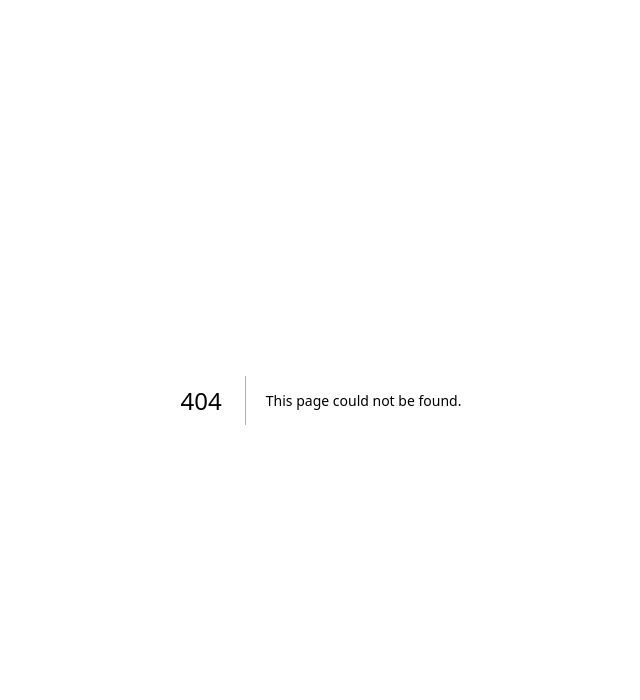
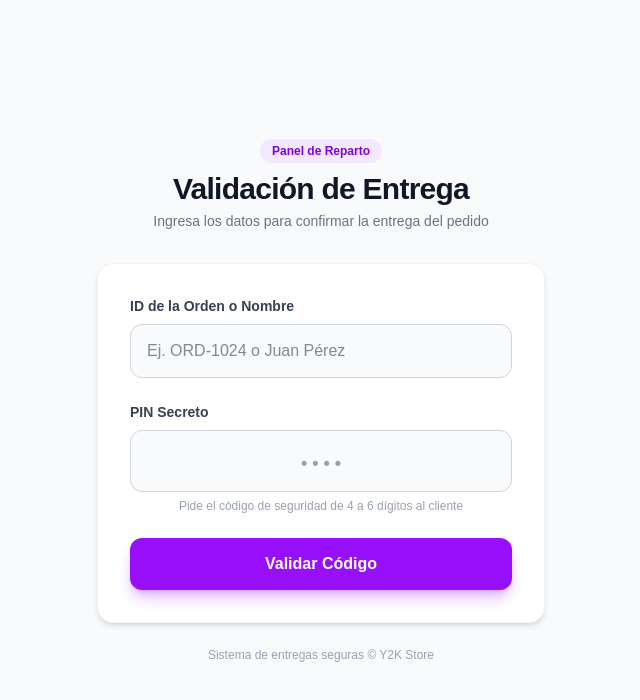
Before and after one commit to tomasalegs/tiendaRopa, a Next.js app: page /entregar in a window 1280 px wide. Before the commit this address had no page. Shown: the top 700 px of the page, without its empty margins (319-959 px from the left). Built offline with nearby package versions, Linux system fonts and the light colour scheme.

Commit message:
Guardar cambios: configuracion de Amplify, login, entrega y middleware

```diff
--- /dev/null
+++ b/amplify/auth/resource.ts
@@ -0,0 +1,11 @@
+import { defineAuth } from '@aws-amplify/backend';
+
+/**
+ * Define and configure your auth resource
+ * @see https://docs.amplify.aws/gen2/build-a-backend/auth
+ */
+export const auth = defineAuth({
+  loginWith: {
+    email: true,
+  },
+});
--- /dev/null
+++ b/amplify/backend.ts
@@ -0,0 +1,11 @@
+import { defineBackend } from '@aws-amplify/backend';
+import { auth } from './auth/resource';
+import { data } from './data/resource';
+
+/**
+ * @see https://docs.amplify.aws/react/build-a-backend/ to add storage, functions, and more
+ */
+defineBackend({
+  auth,
+  data,
+});
--- /dev/null
+++ b/amplify/data/resource.ts
@@ -0,0 +1,43 @@
+import { type ClientSchema, a, defineData } from '@aws-amplify/backend';
+
+const schema = a.schema({
+  Product: a
+    .model({
+      id: a.id(),
+      name: a.string().required(),
+      category: a.string().required(),
+      imageUrl: a.string(),
+
+      // Costos y Precios
+      buyCost: a.integer().required(),
+      sellPrice: a.integer().required(),
+
+      // Control de Remates y Regalos
+      isClearance: a.boolean().default(false),
+      clearancePrice: a.integer(),
+      isPromoGift: a.boolean().default(false),
+
+      // Estado del Inventario y Concurrencia
+      status: a.enum(['AVAILABLE', 'IN_CART', 'SOLD', 'PROMO']),
+
+      // Carrito TTL (Time To Live de 1 hora para evitar doble compra)
+      cartExpiresAt: a.datetime(),
+    })
+    .authorization((allow) => [
+      // Reglas de Seguridad:
+      allow.publicApiKey().to(['read']), // Cualquier cliente puede ver la ropa
+      allow.owner(), // Solo el Admin logueado puede crear o modificar
+    ]),
+});
+
+export type Schema = ClientSchema<typeof schema>;
+
+export const data = defineData({
+  schema,
+  authorizationModes: {
+    defaultAuthorizationMode: 'userPool',
+    apiKeyAuthorizationMode: {
+      expiresInDays: 30,
+    },
+  },
+});
--- /dev/null
+++ b/amplify/package.json
@@ -0,0 +1,3 @@
+{
+  "type": "module"
+}
--- /dev/null
+++ b/app/entregar/page.tsx
@@ -0,0 +1,90 @@
+"use client";
+
+import { useState, FormEvent } from "react";
+
+export default function EntregarPage() {
+  const [orderIdentifier, setOrderIdentifier] = useState("");
+  const [pin, setPin] = useState("");
+
+  const handleSubmit = (e: FormEvent) => {
+    e.preventDefault();
+    console.log("Validando código...", { orderIdentifier, pin });
+  };
+
+  return (
+    <main className="min-h-screen bg-gray-50 flex flex-col justify-center py-12 px-4 sm:px-6 lg:px-8">
+      <div className="w-full max-w-md mx-auto">
+        {/* Encabezado */}
+        <div className="text-center mb-8">
+          <span className="inline-block px-3 py-1 text-xs font-semibold text-purple-700 bg-purple-100 rounded-full mb-2">
+            Panel de Reparto
+          </span>
+          <h1 className="text-2xl sm:text-3xl font-black text-gray-900 tracking-tight">
+            Validación de Entrega
+          </h1>
+          <p className="text-sm text-gray-500 mt-1">
+            Ingresa los datos para confirmar la entrega del pedido
+          </p>
+        </div>
+
+        {/* Tarjeta del Formulario */}
+        <div className="bg-white rounded-2xl shadow-md border border-gray-100 p-6 sm:p-8">
+          <form onSubmit={handleSubmit} className="space-y-6">
+            <div>
+              <label
+                htmlFor="orderIdentifier"
+                className="block text-sm font-semibold text-gray-700 mb-2"
+              >
+                ID de la Orden o Nombre
+              </label>
+              <input
+                id="orderIdentifier"
+                type="text"
+                value={orderIdentifier}
+                onChange={(e) => setOrderIdentifier(e.target.value)}
+                placeholder="Ej. ORD-1024 o Juan Pérez"
+                required
+                className="w-full px-4 py-3.5 text-base text-gray-900 bg-gray-50 border border-gray-300 rounded-xl focus:ring-2 focus:ring-purple-600 focus:border-transparent focus:bg-white outline-none transition-all"
+              />
+            </div>
+
+            <div>
+              <label
+                htmlFor="pin"
+                className="block text-sm font-semibold text-gray-700 mb-2"
+              >
+                PIN Secreto
+              </label>
+              <input
+                id="pin"
+                type="text"
+                inputMode="numeric"
+                maxLength={6}
+                value={pin}
+                onChange={(e) => setPin(e.target.value)}
+                placeholder="• • • •"
+                required
+                className="w-full px-4 py-3.5 text-center text-2xl font-bold tracking-widest text-gray-900 bg-gray-50 border border-gray-300 rounded-xl focus:ring-2 focus:ring-purple-600 focus:border-transparent focus:bg-white outline-none transition-all placeholder:text-gray-400 placeholder:tracking-normal placeholder:text-lg"
+              />
+              <p className="text-xs text-gray-400 mt-1.5 text-center">
+                Pide el código de seguridad de 4 a 6 dígitos al cliente
+              </p>
+            </div>
+
+            <button
+              type="submit"
+              className="w-full py-3.5 px-4 bg-purple-600 hover:bg-purple-700 active:scale-[0.99] text-white font-bold rounded-xl shadow-lg shadow-purple-600/30 transition-all cursor-pointer text-base"
+            >
+              Validar Código
+            </button>
+          </form>
+        </div>
+
+        {/* Pie informativo */}
+        <p className="text-center text-xs text-gray-400 mt-6">
+          Sistema de entregas seguras &copy; Y2K Store
+        </p>
+      </div>
+    </main>
+  );
+}
--- /dev/null
+++ b/app/login/page.tsx
@@ -0,0 +1,61 @@
+"use client";
+
+import { Amplify } from 'aws-amplify';
+import { Authenticator } from '@aws-amplify/ui-react';
+import '@aws-amplify/ui-react/styles.css';
+import outputs from '@/amplify_outputs.json';
+import { useRouter } from 'next/navigation';
+
+Amplify.configure(outputs);
+
+export default function LoginPage() {
+  const router = useRouter();
+
+  return (
+    <main className="flex min-h-screen items-center justify-center bg-gray-900 p-4">
+      <div className="w-full max-w-md bg-gray-800 rounded-xl shadow-2xl p-8 border border-gray-700">
+        <div className="mb-6 text-center">
+          <h1 className="text-3xl font-extrabold tracking-wider text-white">
+            Y2K <span className="text-purple-500">ADMIN</span>
+          </h1>
+          <p className="text-sm text-gray-400 mt-2">
+            Panel de Acceso Interno
+          </p>
+        </div>
+
+        <Authenticator hideSignUp={true}>
+          {({ signOut, user }) => (
+            <div className="flex flex-col items-center gap-4 text-center text-white py-4">
+              <p className="text-sm text-gray-300">
+                Sesión iniciada como: <span className="font-semibold text-purple-400">{user?.signInDetails?.loginId || user?.username}</span>
+              </p>
+              <div className="flex flex-col sm:flex-row gap-3 mt-2 w-full">
+                <button
+                  type="button"
+                  onClick={() => router.push('/admin')}
+                  className="flex-1 px-4 py-2 bg-purple-600 hover:bg-purple-700 text-white rounded-lg font-medium transition-colors"
+                >
+                  Ir a Admin
+                </button>
+                <button
+                  type="button"
+                  onClick={() => router.push('/entregar')}
+                  className="flex-1 px-4 py-2 bg-indigo-600 hover:bg-indigo-700 text-white rounded-lg font-medium transition-colors"
+                >
+                  Ir a Repartos
+                </button>
+              </div>
+              <button
+                type="button"
+                onClick={signOut}
+                className="mt-2 text-xs text-gray-400 hover:text-gray-200 underline transition-colors"
+              >
+                Cerrar Sesión
+              </button>
+            </div>
+          )}
+        </Authenticator>
+      </div>
+    </main>
+  );
+}
--- /dev/null
+++ b/middleware.ts
@@ -0,0 +1,38 @@
+import { NextResponse } from 'next/server';
+import type { NextRequest } from 'next/server';
+
+export function middleware(request: NextRequest) {
+  const path = request.nextUrl.pathname;
+
+  // AWS Cognito genera múltiples cookies. Buscamos si existe alguna que valide la sesión.
+  const cookies = request.cookies.getAll();
+  const isAuthenticated = cookies.some(cookie =>
+    cookie.name.includes('CognitoIdentityServiceProvider')
+  );
+
+  // Si no está autenticado y trata de entrar a rutas protegidas, al login
+  if (!isAuthenticated && (path.startsWith('/admin') || path.startsWith('/entregar'))) {
+    return NextResponse.redirect(new URL('/login', request.url));
+  }
+
+  if (isAuthenticated) {
+    // (Futuro) Aquí extraeremos el rol real del token JWT.
+    // Por ahora, como eres tú, te damos rol de 'Admins' para evitar bloqueos.
+    const userRole = 'Admins';
+
+    // Regla A: Si un Repartidor intenta entrar al panel financiero/admin
+    if (userRole === 'Repartidores' && path.startsWith('/admin')) {
+      return NextResponse.redirect(new URL('/entregar', request.url));
+    }
+  }
+
+  // Si todo está correcto, dejamos pasar
+  return NextResponse.next();
+}
+
+export const config = {
+  matcher: [
+    '/admin/:path*',
+    '/entregar/:path*',
+  ],
+};
```
Also changed, not shown: amplify/tsconfig.json (added, +17 -0 lines), package.json (+9 -1 lines), 2 other files (tests, documents, lock files or other folders).
